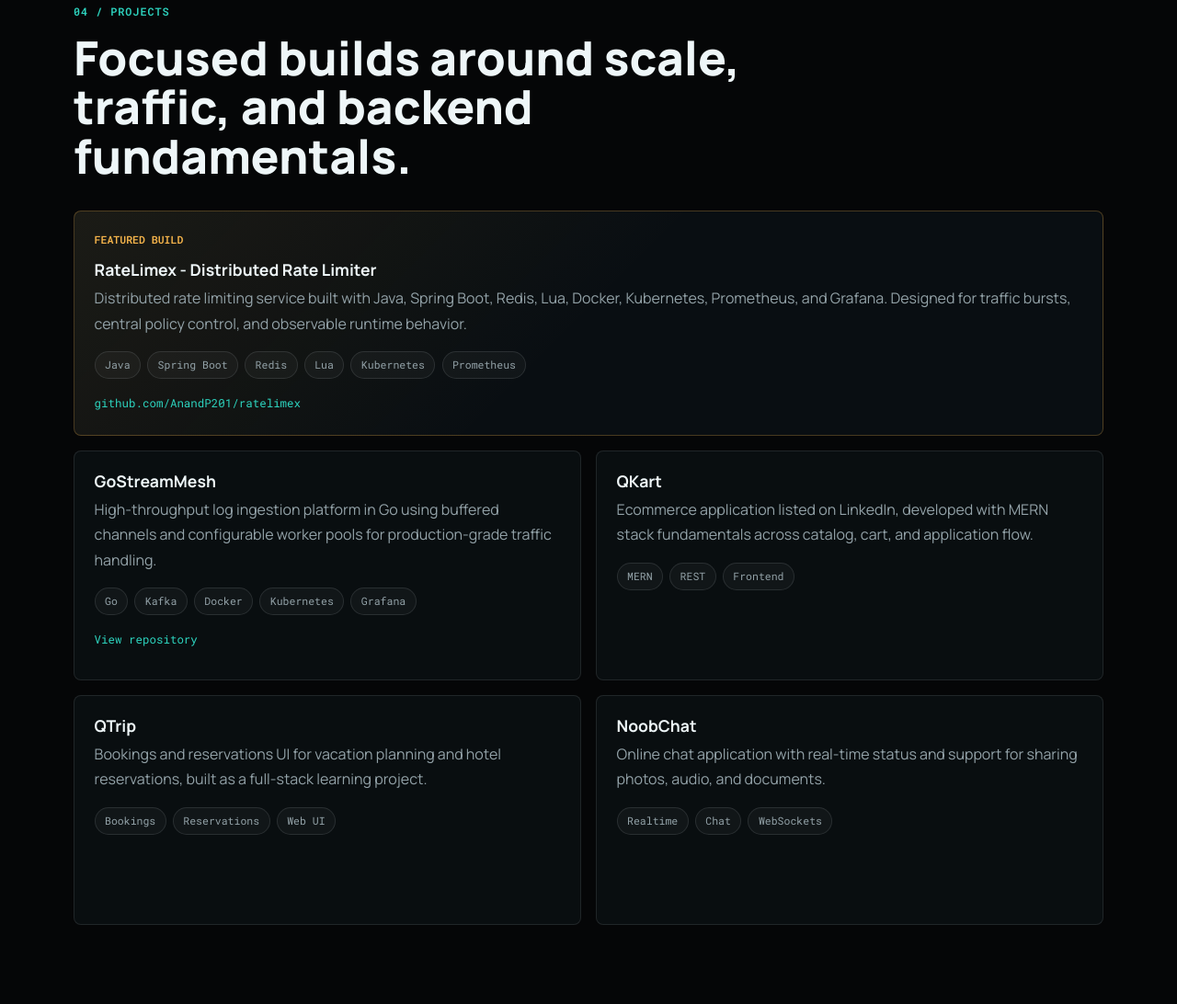
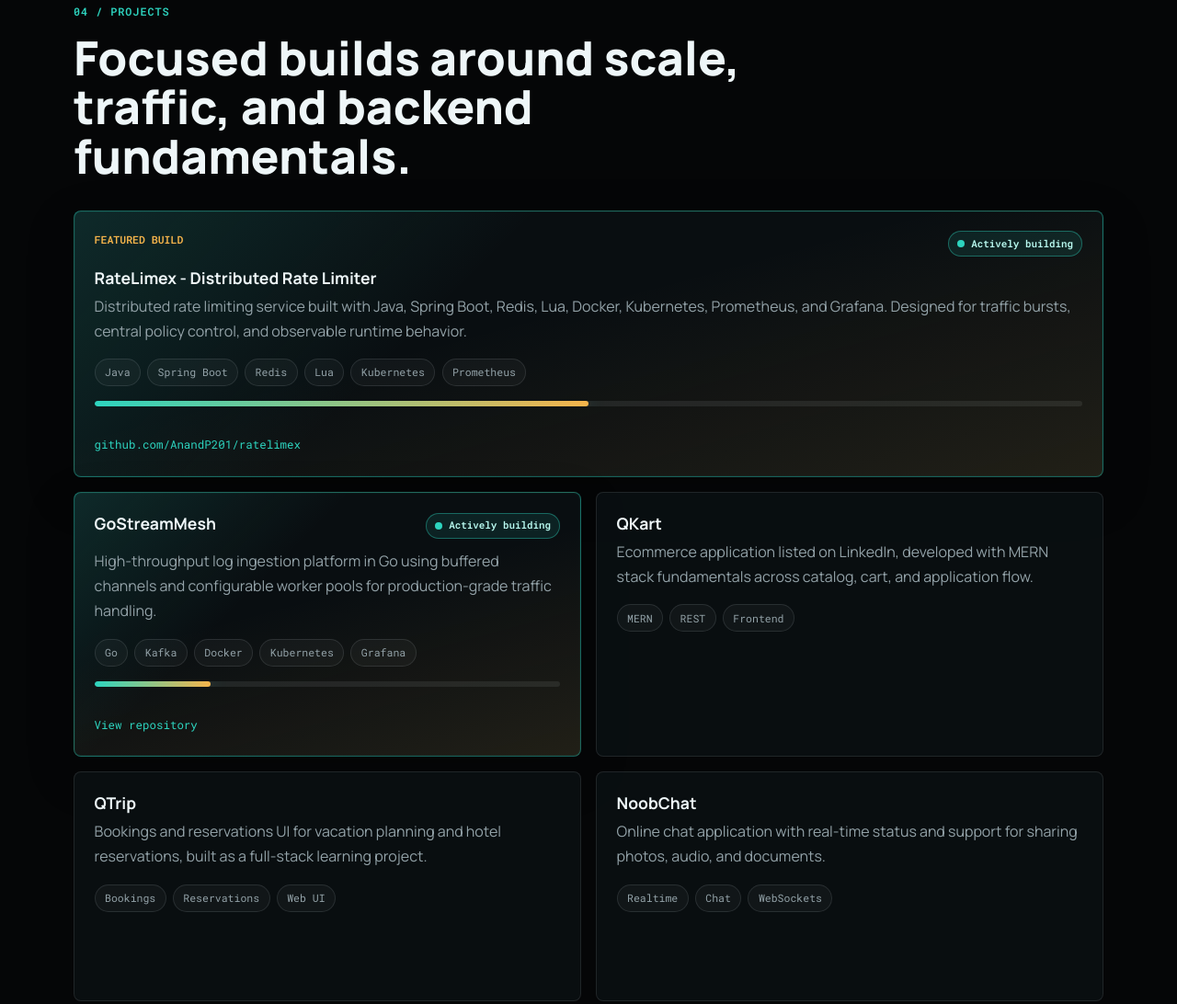
Before and after one commit to AnandP201/my-portfolio, a plain HTML site: page index.html in a window 1280 px wide. Shown: the part 3856-4948 px from the top of the page at 92% size. Drawn offline with Linux system fonts and the light colour scheme.

Commit message:
UI fixes and improvements

```diff
--- a/index.html
+++ b/index.html
@@ -236,8 +236,11 @@
         <p class="eyebrow">04 / Projects</p>
         <h2>Focused builds around scale, traffic, and backend fundamentals.</h2>
       </div>
-      <div class="featured-project">
-        <div class="project-label">Featured build</div>
+      <div class="featured-project active-build">
+        <div class="project-card-header">
+          <div class="project-label">Featured build</div>
+          <span class="build-status"><span class="build-dot" aria-hidden="true"></span>Actively building</span>
+        </div>
         <h3>RateLimex - Distributed Rate Limiter</h3>
         <p>
           Distributed rate limiting service built with Java, Spring Boot, Redis, Lua, Docker, Kubernetes, Prometheus, and Grafana.
@@ -251,12 +254,18 @@
           <span>Kubernetes</span>
           <span>Prometheus</span>
         </div>
+        <div class="build-progress" aria-label="Active build progress">
+          <span></span>
+        </div>
         <a class="text-link" href="https://github.com/AnandP201/ratelimex" target="_blank" rel="noreferrer">github.com/AnandP201/ratelimex</a>
       </div>
 
       <div class="project-grid">
-        <article class="project-card">
-          <h3>GoStreamMesh</h3>
+        <article class="project-card active-build">
+          <div class="project-card-header">
+            <h3>GoStreamMesh</h3>
+            <span class="build-status"><span class="build-dot" aria-hidden="true"></span>Actively building</span>
+          </div>
           <p>High-throughput log ingestion platform in Go using buffered channels and configurable worker pools for production-grade traffic handling.</p>
           <div class="project-meta">
             <span>Go</span>
@@ -264,6 +273,9 @@
             <span>Docker</span>
             <span>Kubernetes</span>
             <span>Grafana</span>
+          </div>
+          <div class="build-progress build-progress-alt" aria-label="Active build progress">
+            <span></span>
           </div>
           <a class="text-link" href="https://github.com/AnandP201/GoStreamMesh" target="_blank" rel="noreferrer">View repository</a>
         </article>
@@ -354,7 +366,7 @@
             <li>Solving Problems with Java Honors - Coursera</li>
             <li>Introduction to Artificial Intelligence - LinkedIn</li>
             <li>Operating System Fundamentals - NPTEL / IIT</li>
-            <li>AI and Machine Learning Complete Guide - Udemy, pursuing</li>
+            <li>AI and Machine Learning Complete Guide - Udemy ( Pursuing.. )</li>
           </ul>
         </article>
       </div>
--- a/styles.css
+++ b/styles.css
@@ -455,6 +455,28 @@ h3 {
     rgba(11, 17, 20, 0.86);
 }
 
+.active-build {
+  border-color: rgba(45, 212, 191, 0.42);
+  background:
+    linear-gradient(135deg, rgba(45, 212, 191, 0.14), transparent 36%),
+    linear-gradient(165deg, transparent 42%, rgba(245, 180, 75, 0.1) 100%),
+    rgba(11, 17, 20, 0.88);
+  box-shadow: inset 0 0 0 1px rgba(45, 212, 191, 0.06), 0 18px 52px rgba(0, 0, 0, 0.22);
+}
+
+.project-card-header {
+  display: flex;
+  align-items: flex-start;
+  justify-content: space-between;
+  gap: 0.8rem;
+  margin-bottom: 0.7rem;
+}
+
+.project-card-header h3,
+.project-card-header .project-label {
+  margin-bottom: 0;
+}
+
 .project-label {
   margin-bottom: 0.7rem;
   color: var(--amber);
@@ -462,6 +484,55 @@ h3 {
   font-size: 0.72rem;
   font-weight: 600;
   text-transform: uppercase;
+}
+
+.build-status {
+  display: inline-flex;
+  flex: 0 0 auto;
+  align-items: center;
+  gap: 0.42rem;
+  min-height: 28px;
+  padding: 0.28rem 0.58rem;
+  border: 1px solid rgba(45, 212, 191, 0.4);
+  border-radius: 999px;
+  background: rgba(45, 212, 191, 0.1);
+  color: #bafbf1;
+  font-family: var(--font-mono);
+  font-size: 0.68rem;
+  font-weight: 600;
+  line-height: 1;
+  white-space: nowrap;
+}
+
+.build-dot {
+  width: 0.5rem;
+  height: 0.5rem;
+  border-radius: 50%;
+  background: var(--cyan);
+  box-shadow: 0 0 0 0 rgba(45, 212, 191, 0.72);
+  animation: build-pulse 1.7s ease-out infinite;
+}
+
+.build-progress {
+  position: relative;
+  overflow: hidden;
+  height: 6px;
+  margin: 1rem 0 0.95rem;
+  border-radius: 999px;
+  background: rgba(238, 246, 248, 0.08);
+}
+
+.build-progress span {
+  display: block;
+  width: 50%;
+  height: 100%;
+  border-radius: inherit;
+  background: linear-gradient(90deg, var(--cyan), var(--amber));
+  box-shadow: 0 0 22px rgba(45, 212, 191, 0.32);
+}
+
+.build-progress-alt span {
+  width: 25%;
 }
 
 .featured-project p,
@@ -476,7 +547,34 @@ h3 {
 }
 
 .project-card {
+  position: relative;
+  overflow: hidden;
   min-height: 250px;
+}
+
+.project-card.active-build {
+  transition: border-color 160ms ease, transform 160ms ease, box-shadow 160ms ease;
+}
+
+.project-card.active-build:hover,
+.project-card.active-build:focus-within {
+  border-color: rgba(45, 212, 191, 0.58);
+  box-shadow: inset 0 0 0 1px rgba(45, 212, 191, 0.1), 0 20px 58px rgba(0, 0, 0, 0.3);
+  transform: translateY(-2px);
+}
+
+@keyframes build-pulse {
+  0% {
+    box-shadow: 0 0 0 0 rgba(45, 212, 191, 0.72);
+  }
+
+  72% {
+    box-shadow: 0 0 0 8px rgba(45, 212, 191, 0);
+  }
+
+  100% {
+    box-shadow: 0 0 0 0 rgba(45, 212, 191, 0);
+  }
 }
 
 .profiles-grid {
@@ -698,4 +796,19 @@ h3 {
   .footer {
     flex-direction: column;
   }
+
+  .project-card-header {
+    align-items: flex-start;
+    flex-direction: column;
+  }
+
+  .build-status {
+    white-space: normal;
+  }
 }
+
+@media (prefers-reduced-motion: reduce) {
+  .build-dot {
+    animation: none;
+  }
+}
```
